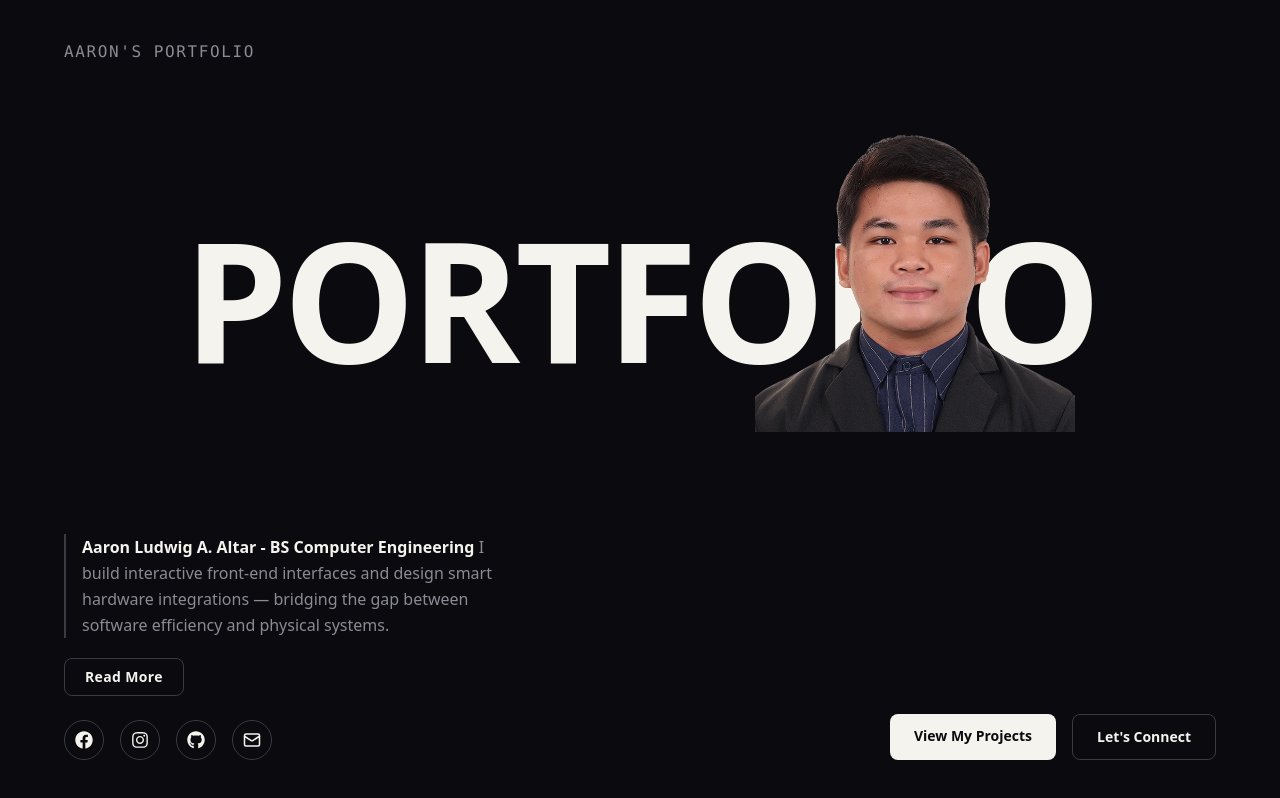
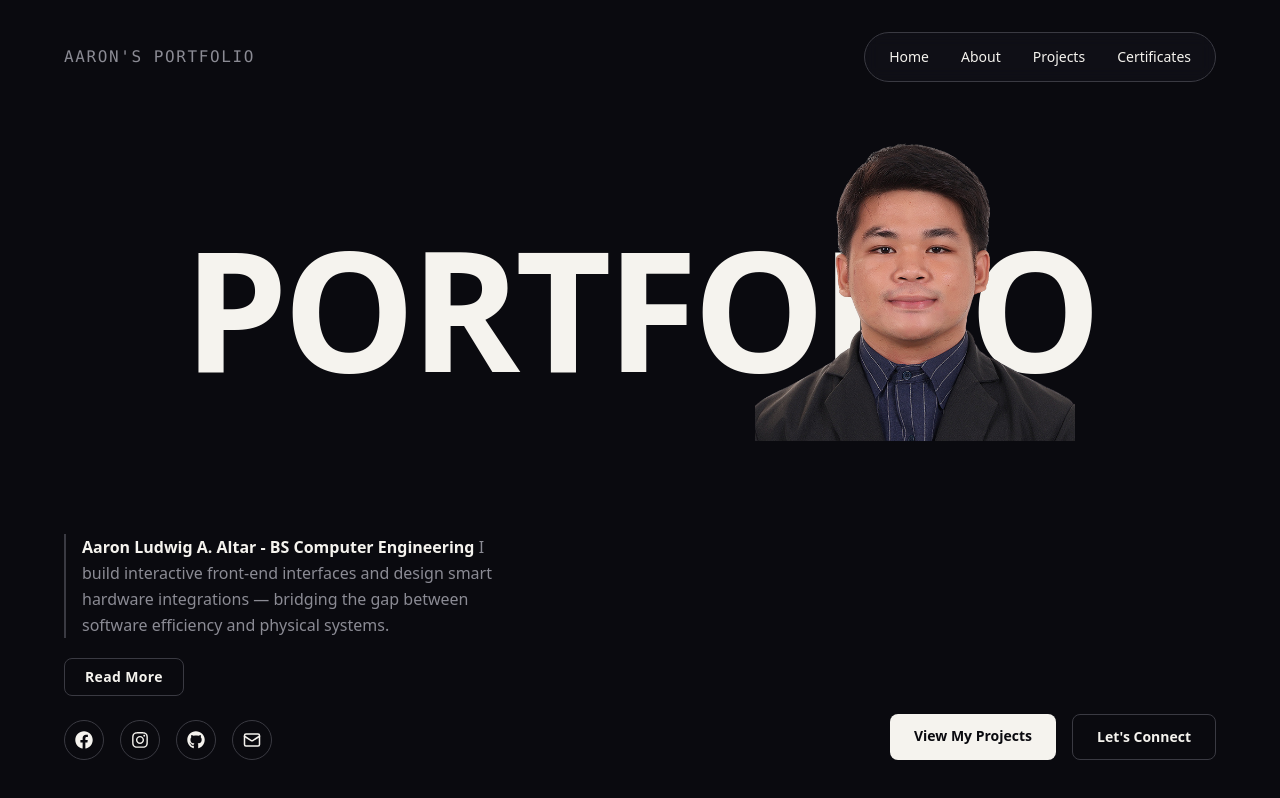
Before and after one commit to eronzxc/ALTAR-PORTFOLIO-WEBSITE, a React (Vite) app: page / in a window 1280 px wide. Built offline with nearby package versions, Linux system fonts and the light colour scheme.

Commit message:
added top bar for easier navigation

```diff
--- a/src/components/Hero.jsx
+++ b/src/components/Hero.jsx
@@ -5,11 +5,14 @@ import { Mail } from 'lucide-react';
 import profilePic from '../assets/profile.png';
 
 function Hero() {
+  const navItems = ['Home', 'About', 'Projects', 'Certificates'];
+
   return (
     <section className="min-h-screen flex flex-col bg-[#0a0a0f] text-[#f5f3ee] px-6 md:px-16 relative overflow-hidden">
 
-      {/* Top label */}
-      <div className="relative z-30 pt-10 overflow-hidden">
+      {/* Top header with label and navigation */}
+      <div className="relative z-30 pt-6 md:pt-8 overflow-hidden">
+        <div className="flex flex-col gap-4 md:flex-row md:items-center md:justify-between">
           <motion.p
             initial={{ x: -40, opacity: 0 }}
             animate={{ x: 0, opacity: 1 }}
@@ -18,6 +21,22 @@ function Hero() {
           >
             Aaron's Portfolio
           </motion.p>
+
+          <nav
+            aria-label="Top navigation"
+            className="flex flex-wrap items-center gap-2 rounded-full border border-[#3a3a42] bg-[#111118]/80 px-3 py-2 backdrop-blur-sm"
+          >
+            {navItems.map((item) => (
+              <a
+                key={item}
+                href={item === 'Home' ? '#home' : `#${item.toLowerCase()}`}
+                className="px-3 py-1.5 text-sm font-medium text-[#f5f3ee] rounded-full transition-all duration-200 hover:bg-[#16161c] hover:text-white"
+              >
+                {item}
+              </a>
+            ))}
+          </nav>
+        </div>
       </div>
 
       {/* Wordmark behind, photo in front, overlapping at the right end of the word */}
```
Lines whose indentation alone changed are shown as unchanged.
